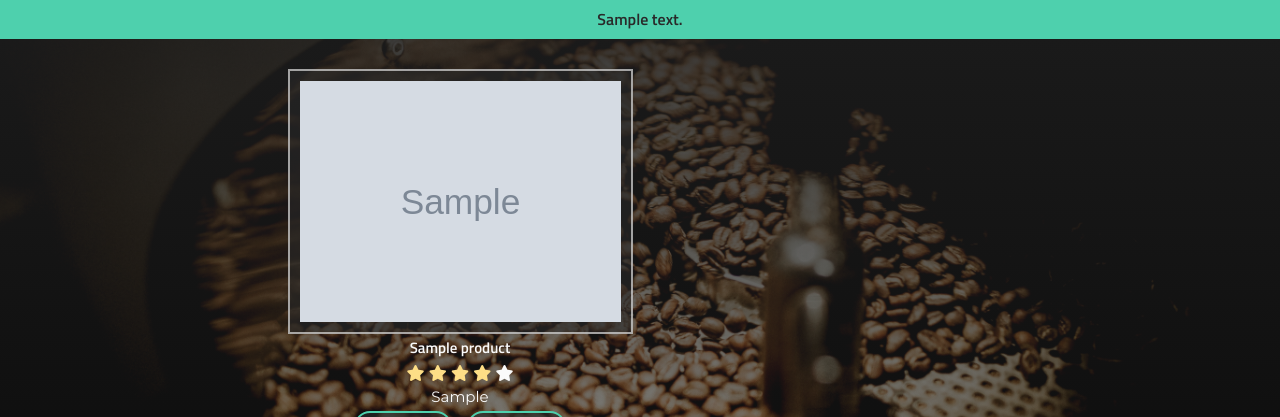
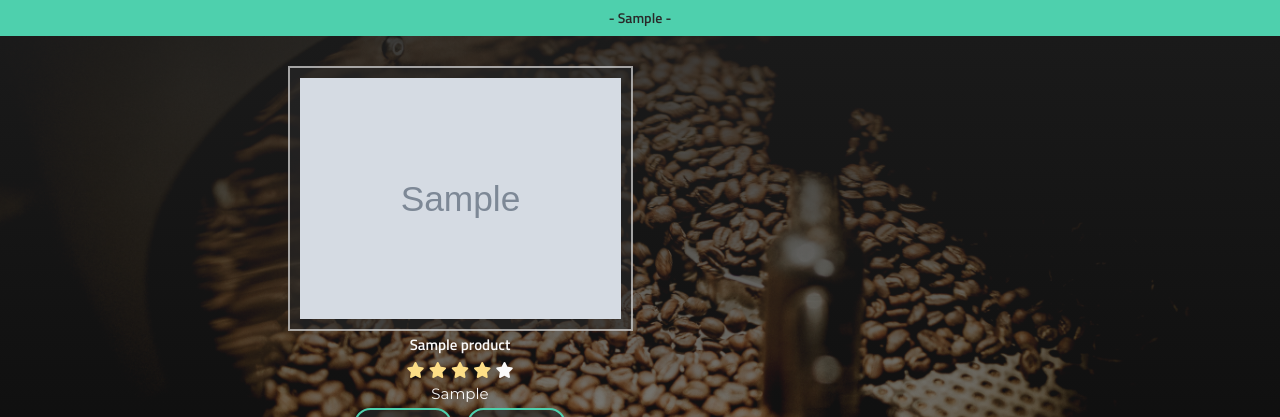
Before and after one commit to richardhenyash/perkulater, a Django app: template home/templates/home/index.html in a window 1280 px wide. Shown: the part 147-564 px from the top of the page. Run offline with Django 3.2, Linux system fonts and the light colour scheme; tables that the repository leaves empty hold one stand-in row (values such as "Sample post"); the template is opened without the code that fills it: values that come from a table or form of the project are taken from there, most other values are stand-ins (such as "Sample title", 1, 10 or a date in 2020); grey boxes marked "Sample" are stand-in pictures; some libraries are stand-ins or nearby versions.

Commit message:
format and style product offers

```diff
--- a/home/views.py
+++ b/home/views.py
@@ -1,5 +1,6 @@
 from django.shortcuts import render, get_list_or_404
 from products.models import Product, Offer
+from products.helpers import get_product_offer_str
 
 
 def index(request):
@@ -7,9 +8,11 @@
 
     products = Product.objects.all()
     product_offers = get_list_or_404(Offer, display_in_banner=True)
+    product_offer_str = get_product_offer_str(product_offers, "  -  ")
 
     context = {
         'products': products,
-        'product_offers': product_offers,
+        'product_offers' : product_offers,
+        'product_offer_str': product_offer_str,
     }
     return render(request, 'home/index.html', context)
--- a/products/static/products/css/products.css
+++ b/products/static/products/css/products.css
@@ -20,6 +20,12 @@
     font-size: 1.3rem;
 }
 
+.product-offers-text {
+    font-family: var(--titlefont);
+    font-weight: 600;
+    font-size: 1.4rem;
+}
+
 .price-text {
     font-weight: 500;
     font-size: 1.5rem;
@@ -29,6 +35,9 @@
     .product-text {
         font-size: 1.3rem;
     }
+    .product-offers-text {
+        font-size: 1.3rem;
+    }
     .price-text {
         font-size: 1.3rem;
     }
--- a/products/templates/products/includes/product_offers.html
+++ b/products/templates/products/includes/product_offers.html
@@ -1,13 +1,12 @@
 <section id="product-offers" class="container-fluid container-tagline bg-green">
-    <div class="row pt-3">
-            <h5 class="tagline-text text-center fg-black-2">
-                {% for product_offer in product_offers %}
-                    {% if forloop.last %}
-                        {{ product_offer.description_full }}
-                    {% else %}
-                        {{ product_offer.description_full }} |
-                    {% endif %}
-                {% endfor %}
-            <h5>
+    <div class="row pt-3 pb-2">
+        <div class="col-12 d-none d-md-block">
+            <h5 class="product-offers-text text-center fg-black-2">- {{ product_offer_str }} -</h5>
+        </div>
+        <div class="col-12 d-block d-md-none">
+            {% for product_offer in product_offers %}
+                <h5 class="product-offers-text text-center fg-black-2">- {{product_offer.description_full}} -</h5>
+            {% endfor %}
+        </div>
     </div>
 </section>
--- a/templates/base.html
+++ b/templates/base.html
@@ -135,9 +135,9 @@
         {% block postloadjs %}
             <!-- JQuery JavaScript -->
             <script
-                src="https://code.jquery.com/jquery-3.6.0.slim.min.js"
-                integrity="sha256-u7e5khyithlIdTpu22PHhENmPcRdFiHRjhAuHcs05RI="
-                crossorigin="anonymous">
+                src="https://code.jquery.com/jquery-3.6.0.min.js"
+                integrity="sha256-/xUj+3OJU5yExlq6GSYGSHk7tPXikynS7ogEvDej/m4="
+                crossorigin="anonymous"></script>
             </script>
             <!--Bootstrap JavaScript -->
             <script
```
Also changed, not shown: home/helpers.py (added, +8 -0 lines), products/helpers.py (added, +11 -0 lines), products/views.py (+5 -2 lines).
